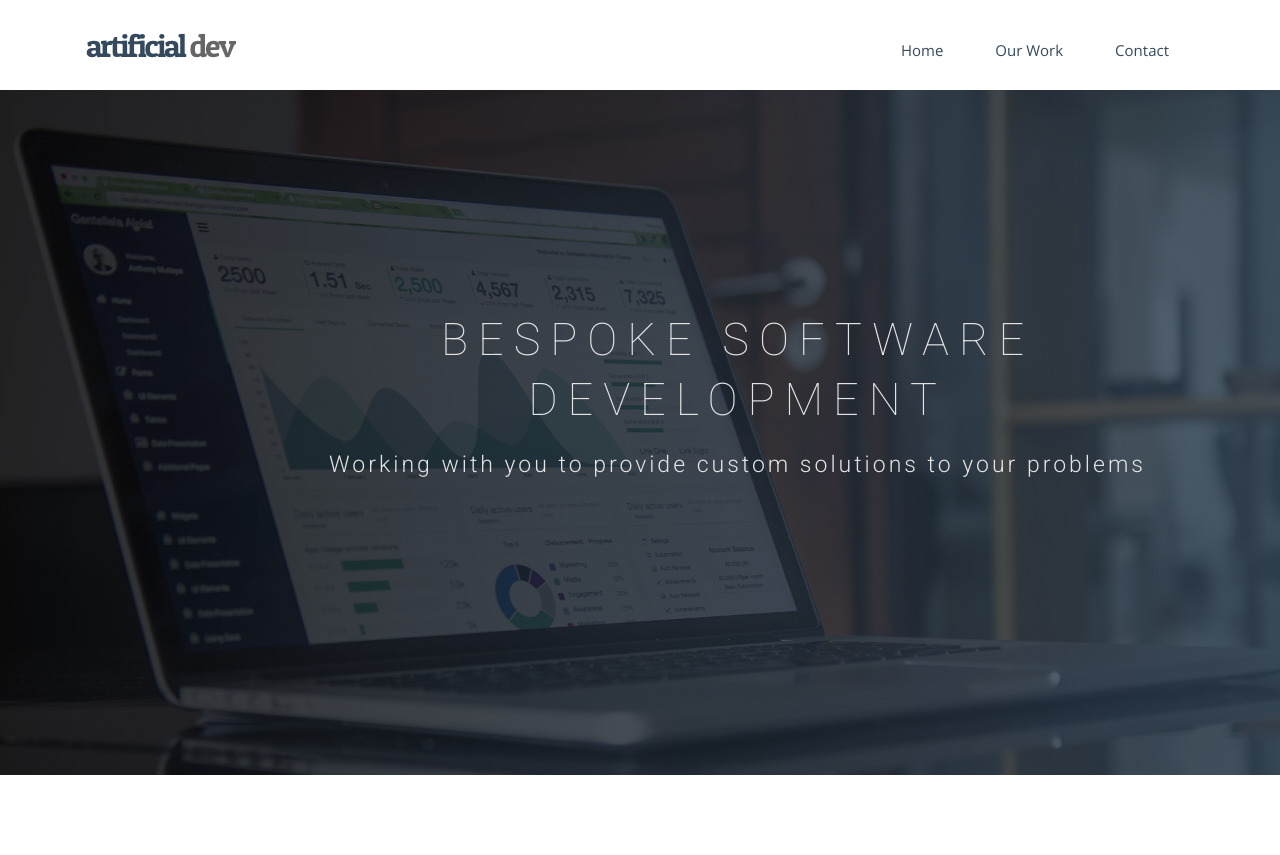
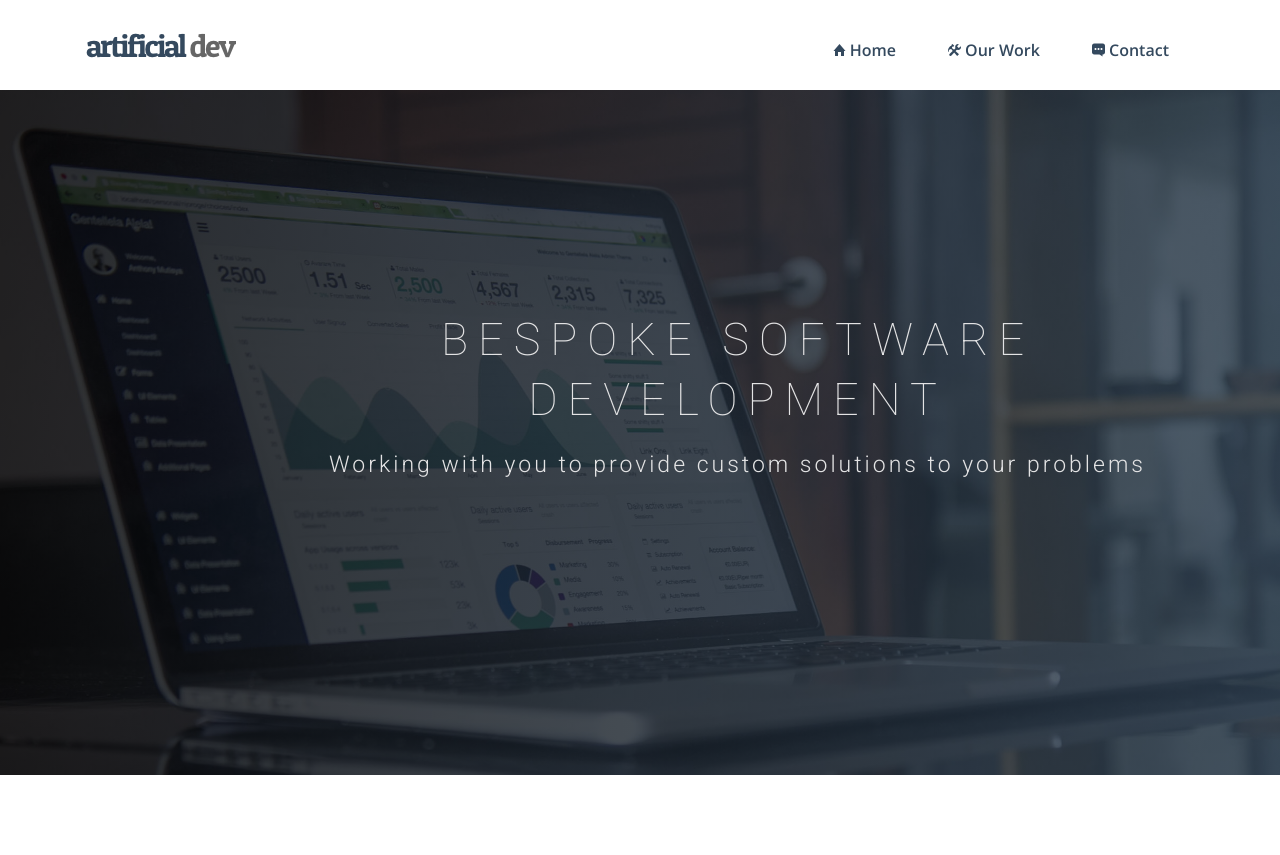
Before and after one commit to seanquinn/seanquinn.github.io, a Jekyll site: the page built from index.html, in a window 1280 px wide. Shown: the top 855 px of the page. Built offline with Jekyll 4.4.1, drawn with Linux system fonts in a browser that asks for light colours; nearby versions of some CDN libraries; some web fonts are replaced; some of the changed text lies outside the part shown; grey boxes are pictures that could not be loaded.

Commit message:
Header tweaks plus navbar

```diff
--- a/_includes/footer.html
+++ b/_includes/footer.html
@@ -24,7 +23,8 @@
             </li>
           </ul>
         </div>
-        <p>Company Number NI647093 |
+        <p>Company Number NI647093 | sean@artificialdev.com </p>
+        <p>
         Copyright &copy; Design &amp; Developed by <a href="http://www.themefisher.com">Themefisher</a>. All rights reserved.</p>
       </div>
     </div>
--- a/_includes/header.html
+++ b/_includes/header.html
@@ -21,10 +21,10 @@
             <!-- Collect the nav links, forms, and other content for toggling -->
             <div class="collapse navbar-collapse" id="bs-example-navbar-collapse-1">
               <ul class="nav navbar-nav navbar-right">
-                <li><a href="{{ site.baseurl }}/">Home</a></li>
-                <li><a href="{{ site.baseurl }}/work">Our Work</a></li>
+                <li><a href="{{ site.baseurl }}/"><i class="ion-home"></i>  Home</a></li>
+                <li><a href="{{ site.baseurl }}/work"><i class="ion-settings"></i> Our Work</a></li>
                <!--  <li><a href="{{ site.baseurl }}/blog">Blog</a></li> -->
-                <li><a href="{{ site.baseurl }}/contact">Contact</a></li>
+                <li><a href="{{ site.baseurl }}/contact"><i class="ion-chatbox-working"></i> Contact</a></li>
               </ul>
             </div><!-- /.navbar-collapse -->
           </div><!-- /.container-fluid -->
--- a/css/airspace.css
+++ b/css/airspace.css
@@ -85,10 +85,11 @@ header .navbar-default .navbar-nav {
 header .navbar-default .navbar-nav li a {
   color: #34495e;
   padding: 10px 26px;
-  font-size: 15px;
+  font-size: 16px;
+  font-weight:bold;
 }
-font header .navbar-default .navbar-nav li a:hover {
-  color: #000;
+header .navbar-default .navbar-nav li a:hover {
+  color: #666;
 }
 /*---------------------------------------------
 					Index Start
```
Also changed, not shown: other parts of _includes/footer.html (+0 -1 lines).
